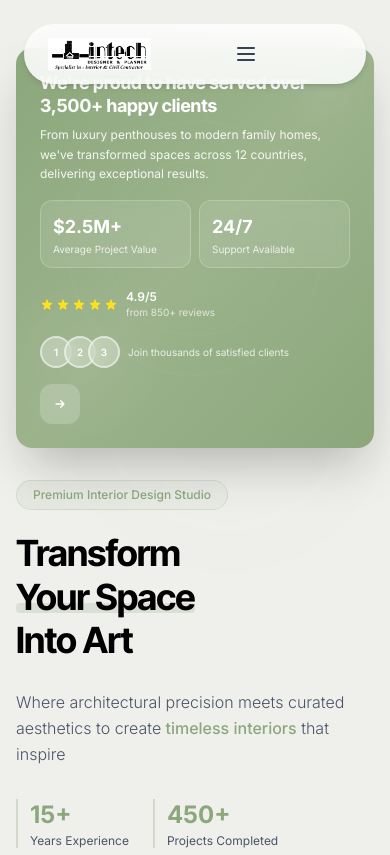
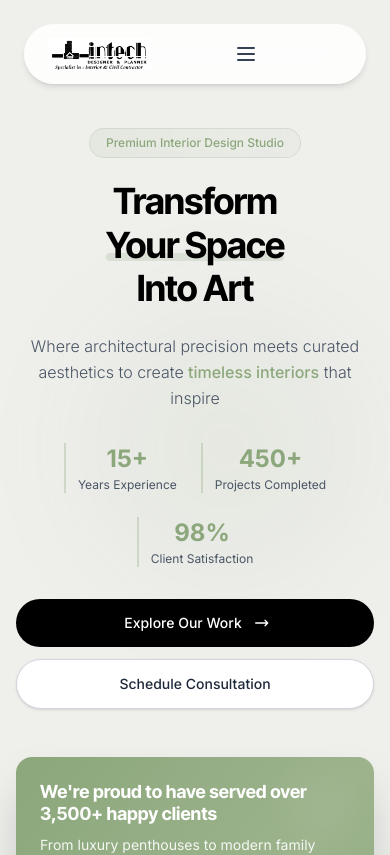
Before and after one commit to rohithkh4b3kr3/interior-design-site, a Next.js app: page / in a window 390 px wide. Shown: the top 855 px of the page. Built offline with nearby package versions, Linux system fonts and the light colour scheme.

Commit message:
Refine hero section: better mobile responsiveness, improved layout and spacing

```diff
--- a/src/components/home/Hero.tsx
+++ b/src/components/home/Hero.tsx
@@ -28,20 +28,20 @@ const itemVariants = {
 
 export default function Hero() {
   return (
-    <section className="relative min-h-screen flex items-center justify-center overflow-hidden bg-[#efefec]">
+    <section className="relative min-h-screen flex items-center justify-center overflow-hidden bg-[#efefec] pt-20 md:pt-0">
       {/* Subtle Background Pattern */}
       <div className="absolute inset-0 overflow-hidden opacity-30">
         <motion.div
           animate={{
             scale: [1, 1.1, 1],
-            opacity: [0.03, 0.05, 0.03],
+            opacity: [0.3, 0.4, 0.3],
           }}
           transition={{
-            duration: 10,
+            duration: 8,
             repeat: Infinity,
             ease: "easeInOut",
           }}
-          className="absolute top-1/4 left-1/4 w-64 h-64 md:w-96 md:h-96 bg-[#8ca77c] rounded-full blur-3xl"
+          className="absolute top-1/4 left-1/4 w-64 md:w-96 h-64 md:h-96 bg-[#8ca77c] rounded-full blur-3xl"
         />
       </div>
 
@@ -53,12 +53,13 @@ export default function Hero() {
           className="grid grid-cols-1 lg:grid-cols-2 gap-8 lg:gap-12 xl:gap-16 items-center"
         >
           {/* LEFT COLUMN - Text Content */}
-          <motion.div variants={itemVariants} className="space-y-6 md:space-y-8 order-2 lg:order-1">
+          <motion.div variants={itemVariants} className="space-y-6 md:space-y-8 text-center lg:text-left">
             {/* Badge */}
             <motion.div
-              initial={{ opacity: 0, x: -20 }}
-              animate={{ opacity: 1, x: 0 }}
+              initial={{ opacity: 0, y: 20 }}
+              animate={{ opacity: 1, y: 0 }}
               transition={{ duration: 0.6, delay: 0.3 }}
+              className="flex justify-center lg:justify-start"
             >
               <motion.span
                 whileHover={{ scale: 1.02 }}
@@ -79,8 +80,8 @@ export default function Hero() {
                 <motion.span
                   initial={{ width: 0 }}
                   animate={{ width: "100%" }}
-                  transition={{ delay: 0.8, duration: 0.7, ease: "easeOut" }}
-                  className="absolute bottom-1 left-0 h-2.5 md:h-3 bg-[#8ca77c]/20 -z-0 rounded-sm"
+                  transition={{ delay: 0.8, duration: 0.8, ease: "easeOut" }}
+                  className="absolute bottom-1 left-0 h-2 md:h-3 bg-[#8ca77c]/20 -z-0 rounded-sm"
                 />
               </span>
               <span className="block mt-1">Into Art</span>
@@ -89,16 +90,16 @@ export default function Hero() {
             {/* Subheadline */}
             <motion.p
               variants={itemVariants}
-              className="text-base sm:text-lg md:text-xl text-gray-600 font-light max-w-xl leading-relaxed pt-1"
+              className="text-base sm:text-lg md:text-xl text-gray-600 font-light max-w-xl mx-auto lg:mx-0 leading-relaxed"
             >
               Where architectural precision meets curated aesthetics to create
               <span className="text-[#8ca77c] font-medium"> timeless interiors</span> that inspire
             </motion.p>
 
-            {/* Stats */}
+            {/* Stats - Responsive Grid */}
             <motion.div
               variants={itemVariants}
-              className="flex flex-wrap gap-6 md:gap-8 pt-2"
+              className="flex flex-wrap justify-center lg:justify-start gap-6 md:gap-8 pt-2"
             >
               {[
                 { number: "15+", label: "Years Experience" },
@@ -113,10 +114,10 @@ export default function Hero() {
                   whileHover={{ scale: 1.05 }}
                   className="border-l-2 border-[#8ca77c]/30 pl-3 md:pl-4"
                 >
-                  <div className="text-2xl sm:text-3xl md:text-3xl font-bold text-[#8ca77c] font-[var(--font-inter-tight)] mb-0.5">
+                  <div className="text-2xl sm:text-3xl md:text-4xl font-bold text-[#8ca77c] font-[var(--font-inter-tight)] mb-0.5">
                     {stat.number}
                   </div>
-                  <div className="text-xs sm:text-sm text-gray-600 leading-tight">{stat.label}</div>
+                  <div className="text-xs sm:text-sm text-gray-600">{stat.label}</div>
                 </motion.div>
               ))}
             </motion.div>
@@ -124,13 +125,13 @@ export default function Hero() {
             {/* CTA Buttons */}
             <motion.div
               variants={itemVariants}
-              className="flex flex-col sm:flex-row items-stretch sm:items-center gap-3 pt-2"
+              className="flex flex-wrap items-center justify-center lg:justify-start gap-3 pt-2"
             >
-              <Link href="/our-works" className="flex-1 sm:flex-none">
+              <Link href="/our-works" className="w-full sm:w-auto">
                 <motion.button
                   whileHover={{ y: -2, scale: 1.02 }}
                   whileTap={{ scale: 0.98 }}
-                  className="w-full sm:w-auto group relative px-6 sm:px-8 py-3 sm:py-3.5 bg-black text-white rounded-full font-medium text-sm sm:text-base overflow-hidden"
+                  className="group relative w-full sm:w-auto px-8 py-3.5 bg-black text-white rounded-full font-medium text-sm md:text-base overflow-hidden"
                 >
                   <span className="relative z-10 flex items-center justify-center gap-2">
                     Explore Our Work
@@ -153,11 +154,11 @@ export default function Hero() {
                   />
                 </motion.button>
               </Link>
-              <Link href="/contact-us" className="flex-1 sm:flex-none">
+              <Link href="/contact-us" className="w-full sm:w-auto">
                 <motion.button
                   whileHover={{ y: -2, scale: 1.02 }}
                   whileTap={{ scale: 0.98 }}
-                  className="w-full sm:w-auto px-6 sm:px-8 py-3 sm:py-3.5 bg-white border border-gray-300 text-gray-800 rounded-full font-medium text-sm sm:text-base hover:border-[#8ca77c] hover:text-[#8ca77c] transition-all duration-300 shadow-sm hover:shadow-md"
+                  className="w-full sm:w-auto px-8 py-3.5 bg-white border border-gray-300 text-gray-800 rounded-full font-medium text-sm md:text-base hover:border-[#8ca77c] hover:text-[#8ca77c] transition-all duration-300 shadow-sm hover:shadow-md"
                 >
                   Schedule Consultation
                 </motion.button>
@@ -170,21 +171,21 @@ export default function Hero() {
             variants={itemVariants}
             initial={{ opacity: 0, scale: 0.95 }}
             animate={{ opacity: 1, scale: 1 }}
-            transition={{ delay: 0.5, duration: 0.8 }}
-            className="relative h-[400px] sm:h-[500px] md:h-[550px] lg:h-[600px] order-1 lg:order-2"
+            transition={{ delay: 0.5, duration: 1 }}
+            className="relative h-full min-h-[450px] sm:min-h-[500px] md:min-h-[550px] lg:min-h-[600px] mt-8 lg:mt-0"
           >
             {/* Main Light Green Container */}
-            <div className="relative w-full h-full rounded-2xl md:rounded-3xl bg-gradient-to-br from-[#8ca77c] via-[#9cb38c] to-[#8ca77c] p-6 md:p-8 lg:p-10 overflow-hidden shadow-2xl">
+            <div className="relative w-full h-full rounded-2xl md:rounded-3xl bg-gradient-to-br from-[#8ca77c] via-[#9cb38c] to-[#8ca77c] p-6 sm:p-8 md:p-10 overflow-hidden shadow-2xl">
               {/* Decorative Background Pattern */}
               <div className="absolute inset-0 opacity-10">
                 <motion.div
                   animate={{ rotate: [0, 360] }}
-                  transition={{ duration: 25, repeat: Infinity, ease: "linear" }}
+                  transition={{ duration: 20, repeat: Infinity, ease: "linear" }}
                   className="absolute top-1/2 left-1/2 -translate-x-1/2 -translate-y-1/2 w-64 h-64 md:w-80 md:h-80"
                 >
                   <div className="w-full h-full border-2 md:border-3 border-white/20 rounded-full"></div>
-                  <div className="absolute top-1/2 left-1/2 -translate-x-1/2 -translate-y-1/2 w-44 h-44 md:w-56 md:h-56 border-2 md:border-3 border-white/15 rounded-full"></div>
-                  <div className="absolute top-1/2 left-1/2 -translate-x-1/2 -translate-y-1/2 w-24 h-24 md:w-28 md:h-28 border-2 md:border-3 border-white/10 rounded-full"></div>
+                  <div className="absolute top-1/2 left-1/2 -translate-x-1/2 -translate-y-1/2 w-40 h-40 md:w-56 md:h-56 border-2 md:border-3 border-white/15 rounded-full"></div>
+                  <div className="absolute top-1/2 left-1/2 -translate-x-1/2 -translate-y-1/2 w-20 h-20 md:w-28 md:h-28 border-2 md:border-3 border-white/10 rounded-full"></div>
                 </motion.div>
               </div>
 
@@ -201,7 +202,7 @@ export default function Hero() {
                       We&apos;re proud to have served over{" "}
                       <span className="text-white/95">3,500+</span> happy clients
                     </h3>
-                    <p className="text-white/90 text-xs sm:text-sm md:text-base leading-relaxed">
+                    <p className="text-white/90 text-sm md:text-base leading-relaxed">
                       From luxury penthouses to modern family homes, we&apos;ve transformed
                       spaces across 12 countries, delivering exceptional results.
                     </p>
@@ -212,7 +213,7 @@ export default function Hero() {
                     initial={{ opacity: 0, y: 20 }}
                     animate={{ opacity: 1, y: 0 }}
                     transition={{ delay: 0.9 }}
-                    className="grid grid-cols-2 gap-2 md:gap-3"
+                    className="grid grid-cols-2 gap-3"
                   >
                     {[
                       { label: "Average Project Value", value: "$2.5M+" },
@@ -223,21 +224,21 @@ export default function Hero() {
                         whileHover={{ scale: 1.03 }}
                         className="bg-white/10 backdrop-blur-sm rounded-xl p-3 md:p-4 border border-white/20"
                       >
-                        <div className="text-lg md:text-xl font-bold text-white mb-0.5 md:mb-1">{stat.value}</div>
-                        <div className="text-[10px] sm:text-xs text-white/80 leading-tight">{stat.label}</div>
+                        <div className="text-lg md:text-xl font-bold text-white mb-1">{stat.value}</div>
+                        <div className="text-xs text-white/80 leading-tight">{stat.label}</div>
                       </motion.div>
                     ))}
                   </motion.div>
                 </div>
 
                 {/* Bottom Content - Rating & Testimonials */}
-                <div className="space-y-4 md:space-y-5">
+                <div className="space-y-4 md:space-y-5 pt-4">
                   {/* Rating Stars */}
                   <motion.div
                     initial={{ opacity: 0, y: 20 }}
                     animate={{ opacity: 1, y: 0 }}
                     transition={{ delay: 1.1 }}
-                    className="flex items-center gap-2 md:gap-3"
+                    className="flex items-center gap-3"
                   >
                     <div className="flex items-center gap-0.5">
                       {[1, 2, 3, 4, 5].map((i) => (
@@ -246,7 +247,7 @@ export default function Hero() {
                           initial={{ scale: 0 }}
                           animate={{ scale: 1 }}
                           transition={{ delay: 1.2 + i * 0.1, type: "spring" }}
-                          className="w-3.5 h-3.5 sm:w-4 sm:h-4 text-yellow-300"
+                          className="w-4 h-4 text-yellow-300"
                           fill="currentColor"
                           viewBox="0 0 20 20"
                         >
@@ -255,8 +256,8 @@ export default function Hero() {
                       ))}
                     </div>
                     <div>
-                      <div className="text-white font-semibold text-xs sm:text-sm">4.9/5</div>
-                      <div className="text-white/70 text-[10px] sm:text-xs">from 850+ reviews</div>
+                      <div className="text-white font-semibold text-sm">4.9/5</div>
+                      <div className="text-white/70 text-xs">from 850+ reviews</div>
                     </div>
                   </motion.div>
 
@@ -265,7 +266,7 @@ export default function Hero() {
                     initial={{ opacity: 0, x: 20 }}
                     animate={{ opacity: 1, x: 0 }}
                     transition={{ delay: 1.3 }}
-                    className="flex items-center gap-2 md:gap-3"
+                    className="flex items-center gap-3"
                   >
                     <div className="flex -space-x-2">
                       {[1, 2, 3].map((i) => (
@@ -274,13 +275,13 @@ export default function Hero() {
                           initial={{ opacity: 0, scale: 0 }}
                           animate={{ opacity: 1, scale: 1 }}
                           transition={{ delay: 1.4 + i * 0.1, type: "spring" }}
-                          className="w-8 h-8 sm:w-10 sm:h-10 rounded-full bg-white/30 border-2 border-white/50 flex items-center justify-center text-white font-semibold text-[10px] sm:text-xs backdrop-blur-sm"
+                          className="w-8 h-8 md:w-10 md:h-10 rounded-full bg-white/30 border-2 border-white/50 flex items-center justify-center text-white font-semibold text-xs backdrop-blur-sm"
                         >
                           {i}
                         </motion.div>
                       ))}
                     </div>
-                    <div className="text-white/80 text-[10px] sm:text-xs leading-tight flex-1">
+                    <div className="text-white/80 text-xs leading-tight">
                       Join thousands of satisfied clients
                     </div>
                   </motion.div>
@@ -291,10 +292,10 @@ export default function Hero() {
                     animate={{ opacity: 1 }}
                     transition={{ delay: 1.5 }}
                     whileHover={{ x: 5, y: -5 }}
-                    className="inline-flex items-center justify-center w-10 h-10 sm:w-12 sm:h-12 rounded-xl bg-white/20 hover:bg-white/30 transition-colors cursor-pointer backdrop-blur-sm"
+                    className="inline-flex items-center justify-center w-10 h-10 md:w-12 md:h-12 rounded-xl bg-white/20 hover:bg-white/30 transition-colors cursor-pointer backdrop-blur-sm"
                   >
                     <svg
-                      className="w-4 h-4 sm:w-5 sm:h-5 text-white"
+                      className="w-5 h-5 text-white"
                       fill="none"
                       stroke="currentColor"
                       viewBox="0 0 24 24"
@@ -312,38 +313,37 @@ export default function Hero() {
 
               {/* Floating Decorative Shapes */}
               <motion.div
-                animate={{ y: [0, -12, 0] }}
+                animate={{ y: [0, -15, 0] }}
                 transition={{ duration: 4, repeat: Infinity, ease: "easeInOut" }}
-                className="absolute top-6 right-6 sm:top-8 sm:right-8 w-12 h-12 sm:w-16 sm:h-16 bg-white/10 rounded-full blur-xl"
+                className="absolute top-8 right-8 w-12 h-12 md:w-16 md:h-16 bg-white/10 rounded-full blur-xl"
               />
               <motion.div
-                animate={{ y: [0, 12, 0] }}
+                animate={{ y: [0, 15, 0] }}
                 transition={{ duration: 5, repeat: Infinity, ease: "easeInOut", delay: 1 }}
-                className="absolute bottom-12 left-6 sm:bottom-16 sm:left-8 w-20 h-20 sm:w-24 sm:h-24 bg-white/10 rounded-full blur-2xl"
+                className="absolute bottom-16 left-8 w-20 h-20 md:w-24 md:h-24 bg-white/10 rounded-full blur-2xl"
               />
             </div>
           </motion.div>
         </motion.div>
       </div>
 
-      {/* Scroll Indicator - Hidden on mobile */}
+      {/* Scroll Indicator */}
       <motion.div
         initial={{ opacity: 0 }}
         animate={{ opacity: 1 }}
         transition={{ delay: 1.8 }}
-        className="hidden md:flex absolute bottom-6 left-1/2 -translate-x-1/2 flex-col items-center gap-2 text-gray-400"
+        className="absolute bottom-6 md:bottom-8 left-1/2 -translate-x-1/2 hidden md:block"
       >
-        <span className="text-xs font-medium">Scroll</span>
-        <motion.svg
-          animate={{ y: [0, 6, 0] }}
+        <motion.div
+          animate={{ y: [0, 8, 0] }}
           transition={{ duration: 2, repeat: Infinity }}
-          className="w-4 h-4"
-          fill="none"
-          stroke="currentColor"
-          viewBox="0 0 24 24"
+          className="flex flex-col items-center gap-2 text-gray-400"
         >
-          <path strokeLinecap="round" strokeLinejoin="round" strokeWidth={2} d="M19 14l-7 7m0 0l-7-7m7 7V3" />
-        </motion.svg>
+          <span className="text-xs font-medium">Scroll</span>
+          <svg className="w-4 h-4" fill="none" stroke="currentColor" viewBox="0 0 24 24">
+            <path strokeLinecap="round" strokeLinejoin="round" strokeWidth={2} d="M19 14l-7 7m0 0l-7-7m7 7V3" />
+          </svg>
+        </motion.div>
       </motion.div>
     </section>
   );
```
